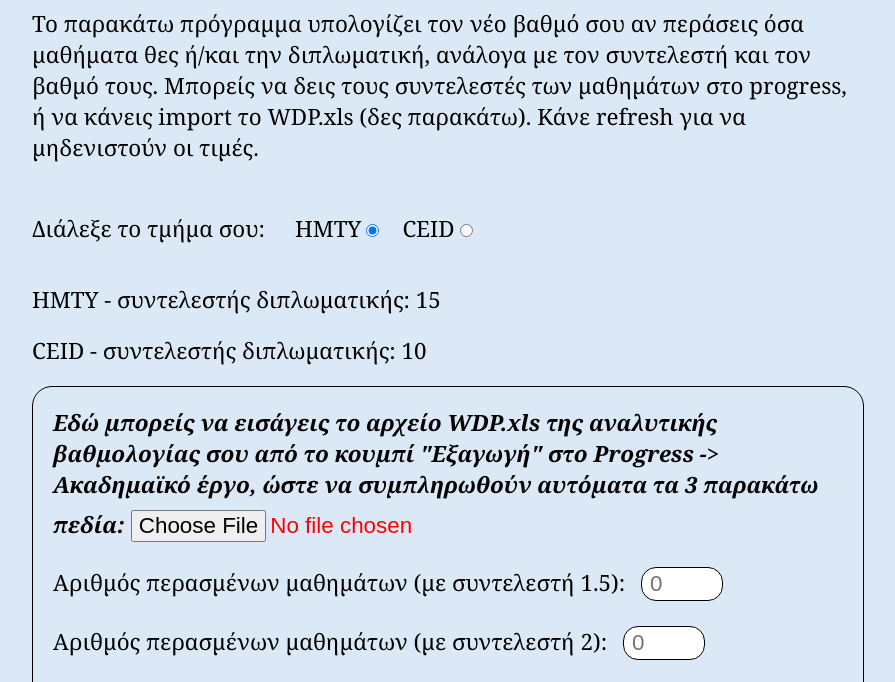
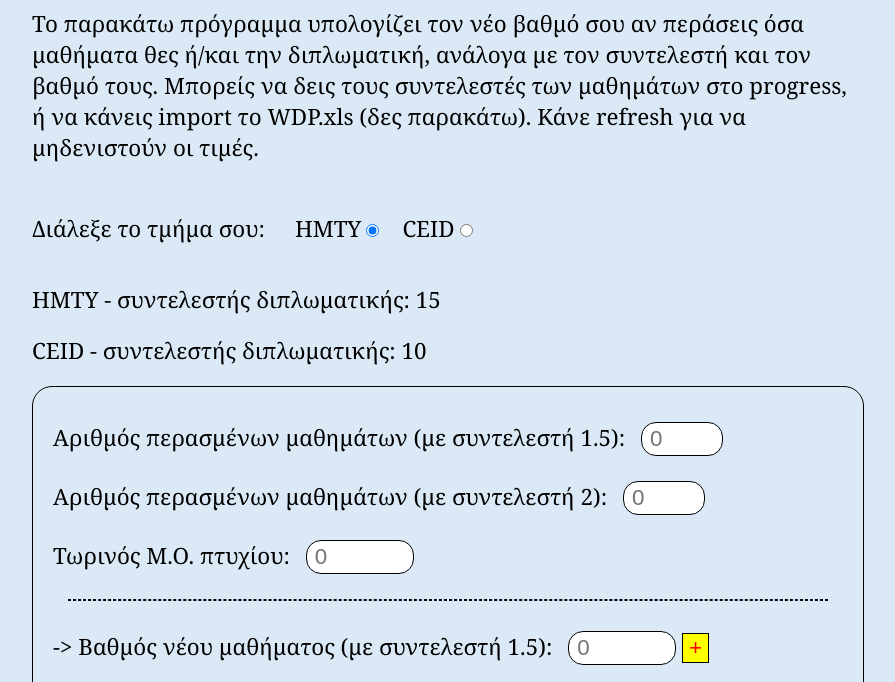
Before and after one commit to gennaios21/gennaios21.github.io, a plain HTML site: page index.html in a window 1280 px wide. Shown: the part 103-785 px from the top of the page, without its empty margins (192-1087 px from the left). Drawn offline with Linux system fonts and the light colour scheme.

Commit message:
disable progress xls import due to bug

```diff
--- a/index.html
+++ b/index.html
@@ -35,11 +35,11 @@
 
         <!-- form -->
         <form action="submit">
-            <label for="fileinput" class="fileinput">Εδώ μπορείς να εισάγεις το αρχείο WDP.xls της αναλυτικής
+            <!-- <label for="fileinput" class="fileinput">Εδώ μπορείς να εισάγεις το αρχείο WDP.xls της αναλυτικής
                 βαθμολογίας σου από το κουμπί "Εξαγωγή" στο Progress -> Ακαδημαϊκό έργο, ώστε να συμπληρωθούν αυτόματα τα
                 3 παρακάτω πεδία:
             </label>
-            <input type="file" id="fileinput" accept=".xls" />
+            <input type="file" id="fileinput" accept=".xls" /> -->
 
 
 
```
